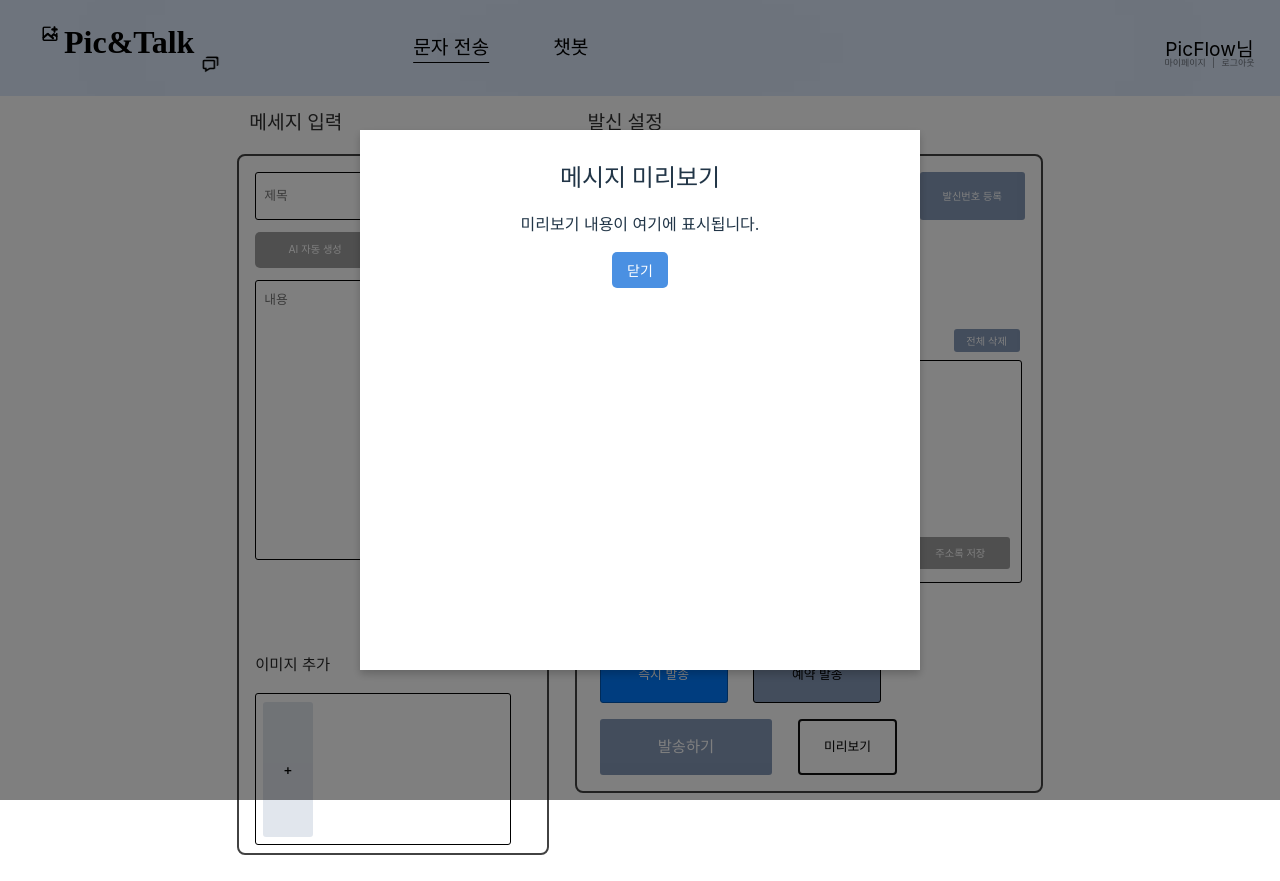
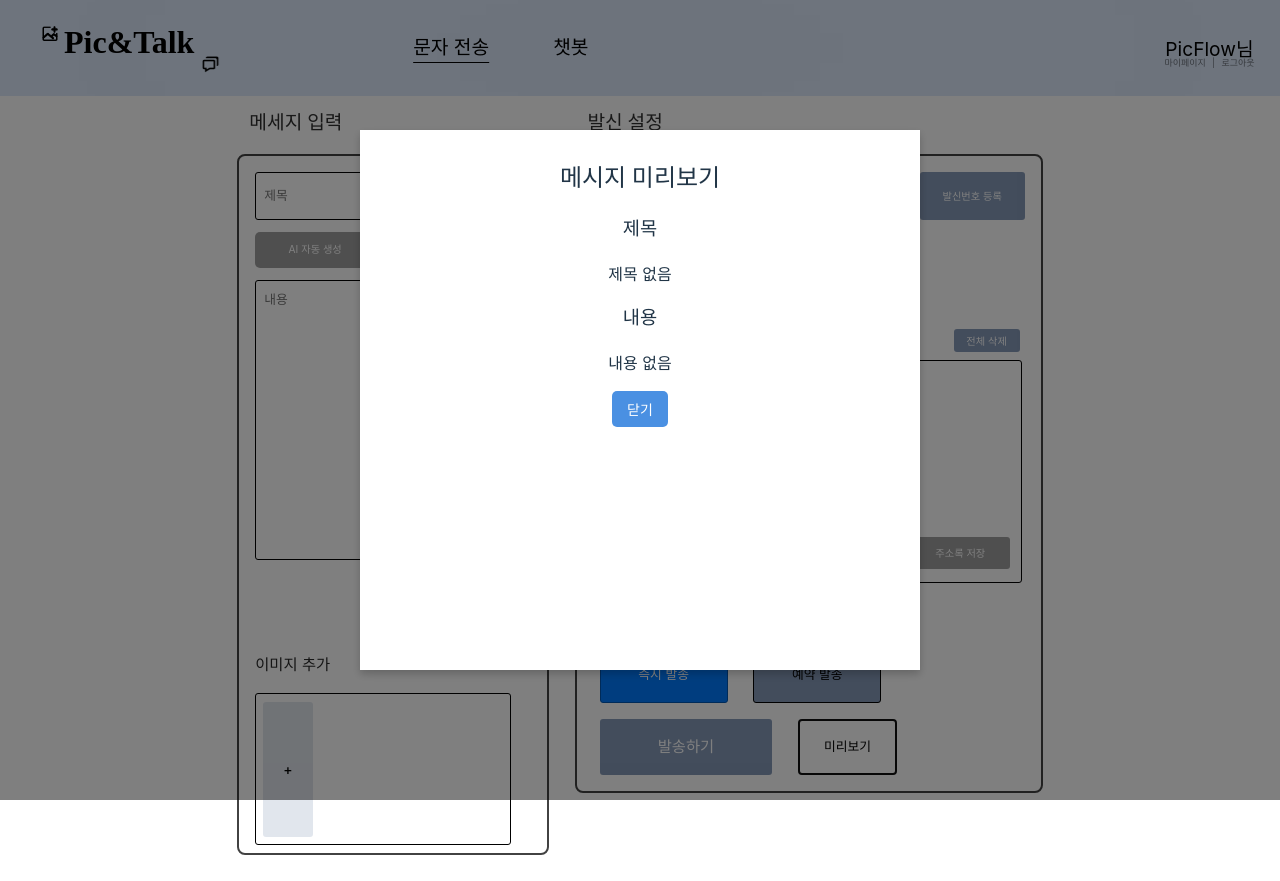
Before and after one commit to hansung-PreCaps/Frontend, a React (Vite) app: page /mainpage in a window 1280 px wide. Both pictures are taken after a click on the button "미리보기". Built offline with nearby package versions, Linux system fonts and the light colour scheme; a web font is replaced by a local one.

Commit message:
문자 미리보기 기능 구현

```diff
--- a/src/components/AIModal.css
+++ b/src/components/AIModal.css
@@ -126,3 +126,10 @@
     background: rgba(14, 54, 114, 0.2);
     width: 50%;
   }
+
+  .keyword-button{
+    background: rgba(14, 54, 114, 0.2);
+    border: none;
+    color:white;
+
+  }
--- a/src/components/AIModal.jsx
+++ b/src/components/AIModal.jsx
@@ -95,7 +95,7 @@ const AIModal = ({ onClose, setContent }) => {
               {keywords.map((kw) => (
                 <span key={kw} className="keyword-item">
                   {kw}
-                  <button onClick={() => setKeywords(keywords.filter(k => k !== kw))} disabled={loading}>
+                  <button className="keyword-button" onClick={() => setKeywords(keywords.filter(k => k !== kw))} disabled={loading}>
                     X
                   </button>
                 </span>
--- a/src/components/MainPage.jsx
+++ b/src/components/MainPage.jsx
@@ -306,7 +306,10 @@ function MainPage() {
     </div>
 
     {/* 모달을 렌더링 */}
-    {isPreviewOpen && <PreviewModal onClose={closePreview} />}
+    {isPreviewOpen && <PreviewModal
+                subject={subject}
+                content={content}
+                onClose={closePreview} />}
 
   </div>
 </main>
--- a/src/components/PreviewModal.jsx
+++ b/src/components/PreviewModal.jsx
@@ -2,13 +2,17 @@
 import React from 'react';
 import './PreviewModal.css';
 
-function PreviewModal({ onClose }) {
+function PreviewModal({ subject, content, onClose }) {
   return (
     <div className="modal-overlay">
       <div className="modal-content">
         <h2>메시지 미리보기</h2>
-        {/* 모달 내의 내용을 여기에 추가 */}
-        <p>미리보기 내용이 여기에 표시됩니다.</p>
+        <div className="preview-section">
+          <h3>제목</h3>
+          <p>{subject || '제목 없음'}</p>
+          <h3>내용</h3>
+          <p>{content || '내용 없음'}</p>
+        </div>
         <button onClick={onClose}>닫기</button>
       </div>
     </div>
```
